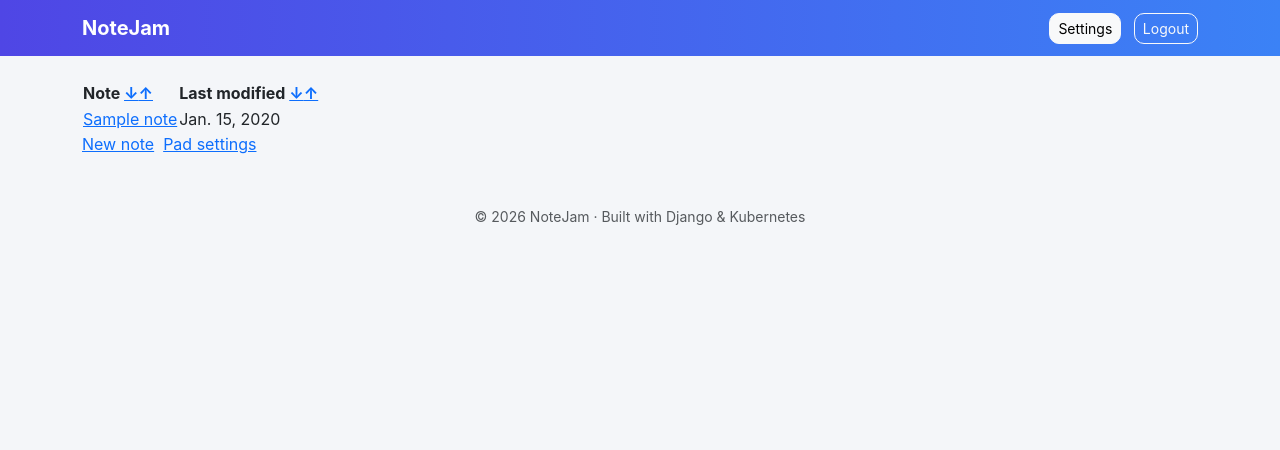
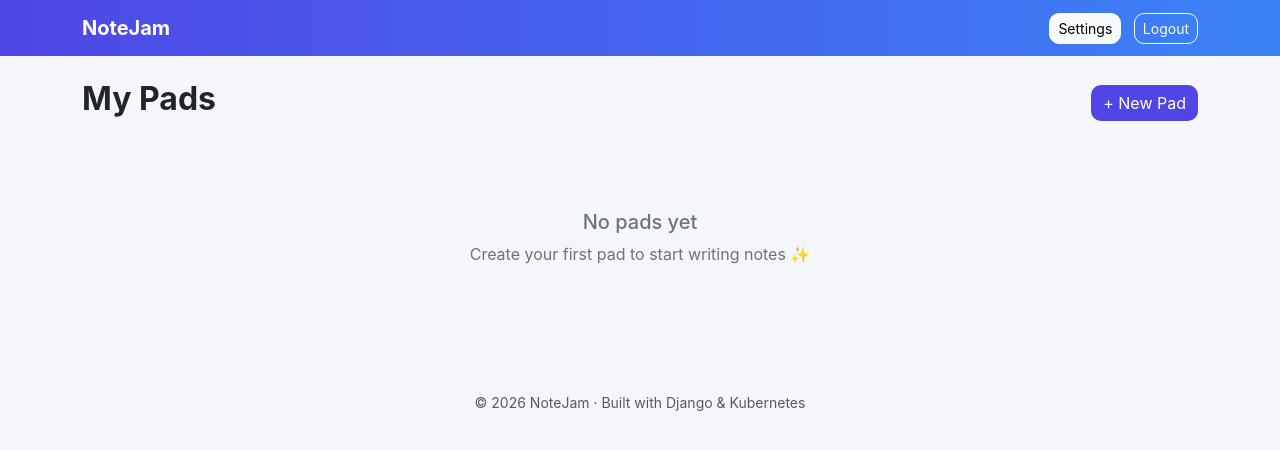
Before and after one commit to hussamansari/microservice-cicd-kubernetes-pipeline, a Django app: page /pads/1/ in a window 1280 px wide. Shown: the top 450 px of the page. Run offline with Django 3.2, Linux system fonts and the light colour scheme; a user stored in the database is signed in; tables that the repository leaves empty hold one stand-in row (values such as "Sample post").

Commit message:
Update pad_note_list.html

```diff
--- a/django/notejam/pads/templates/pads/pad_note_list.html
+++ b/django/notejam/pads/templates/pads/pad_note_list.html
@@ -1,26 +1,34 @@
 {% extends "base.html" %}
-{% load date_tags %}
-
-{% block title %}{{ pad.name }} ({{ notes.count }}){%endblock%}
-{% block page_title %}<span>{{ pad.name }} ({{ notes.count }})</span>{%endblock%}
+{% block title %}My Pads{% endblock %}
 
 {% block content %}
-  {% if notes %}
-    <table class="notes">
-      <tr>
-        <th>Note <a href="{% url 'view_pad_notes' pk=pad.id %}?order=name" class="sort_arrow" >&darr;</a><a href="{% url 'view_pad_notes' pk=pad.id %}?order=-name" class="sort_arrow" >&uarr;</a></th>
-        <th class="date">Last modified <a href="{% url 'view_pad_notes' pk=pad.id %}?order=updated_at" class="sort_arrow" >&darr;</a><a href="{% url 'view_pad_notes' pk=pad.id %}?order=-updated_at" class="sort_arrow" >&uarr;</a></th>
-      </tr>
-      {% for note in notes %}
-        <tr>
-          <td><a href="{% url 'view_note' pk=note.id %}">{{ note.name }}</a></td>
-          <td class="hidden-text date">{{ note.updated_at|smart_date }}</td>
-        </tr>
-      {% endfor %}
-    </table>
-  {% else %}
-    <p class="empty">Create your first note in the pad.</p>
-  {% endif %}
-  <a href="{% url 'create_note' %}?pad={{ pad.id }}" class="button">New note</a>&nbsp;
-  <a href="{% url 'edit_pad' pk=pad.id %}">Pad settings</a>
+<div class="d-flex justify-content-between align-items-center mb-4">
+    <h2 class="fw-bold">My Pads</h2>
+    <a href="{% url 'pad_create' %}" class="btn btn-primary">
+        + New Pad
+    </a>
+</div>
+
+{% if pads %}
+<div class="row">
+    {% for pad in pads %}
+    <div class="col-md-4 mb-4">
+        <div class="card note-card p-4">
+            <h5 class="fw-bold mb-2">{{ pad.name }}</h5>
+            <p class="text-muted mb-3">
+                {{ pad.notes.count }} notes
+            </p>
+            <a href="{% url 'pad_detail' pad.id %}" class="btn btn-sm btn-outline-primary">
+                Open Pad
+            </a>
+        </div>
+    </div>
+    {% endfor %}
+</div>
+{% else %}
+<div class="empty-state">
+    <h5>No pads yet</h5>
+    <p>Create your first pad to start writing notes ✨</p>
+</div>
+{% endif %}
 {% endblock %}
```
